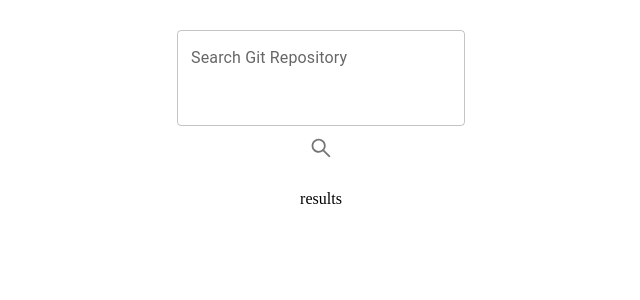
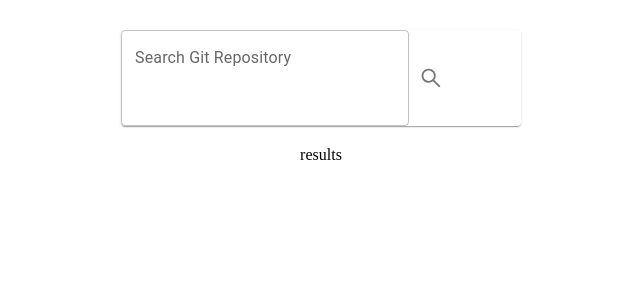
Before and after one commit to ivanokpo/git-hub-app, a React (Create React App) app: page / in a window 1280 px wide. Shown: the top 300 px of the page, without its empty margins (319-959 px from the left). Built offline with nearby package versions, Linux system fonts and the light colour scheme.

Commit message:
feat: search component

```diff
--- a/src/App.js
+++ b/src/App.js
@@ -5,7 +5,6 @@ const App = () => {
   return (
     <div className="App">
       <Search/>
-      <Results/>
     </div>
   );
 }
--- a/src/components/Search.js
+++ b/src/components/Search.js
@@ -3,18 +3,21 @@ import TextField from '@mui/material/TextField';
 import axios from 'axios';
 import IconButton from '@mui/material/IconButton';
 import { AiOutlineSearch } from "react-icons/ai";
+import Paper from '@mui/material/Paper';
+import Results from "./Results";
 
 const Search = () => {
     //state for input in searchbar
     const [input, setInput] = useState("");
+    //state for fetched data
     const [repos, setRepos] = useState([]);
 
 
     //method for when the search bar is pressed, triggering a search in the database
     const onSearch = (e) => {
     const value = e.target.value
-      const searchInput = value.toLowerCase();
-      setInput(searchInput);
+
+      setInput(value.toLowerCase());
       console.log(input);
 
     };
@@ -25,12 +28,16 @@ const Search = () => {
             url: `https://api.github.com/users/${input}/repos`
         }).then(res => {
             setRepos(res.data)
-            console.log(repos.name)
+            console.log(repos)
         })
     }
 
     return (
       <>
+      <Paper
+      component="form"
+      sx={{ display: 'flex', alignItems: 'center', width: 400 }}
+    >
         <TextField
         label="Search Git Repository"
         color="secondary"
@@ -39,9 +46,9 @@ const Search = () => {
         <IconButton type="button" sx={{ p: '10px' }} aria-label="search" onClick={() => searchGithub()}>
         <AiOutlineSearch/>
         </IconButton>
+        </Paper>
 
-
-
+        <Results data={repos}/>
       </>
     );
   };
```
